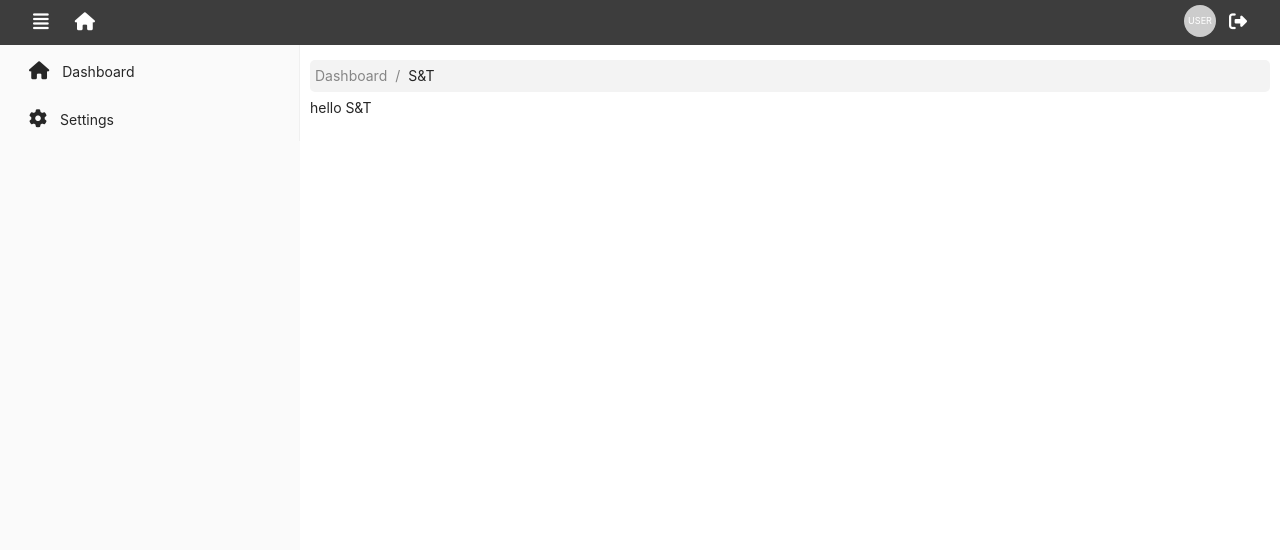
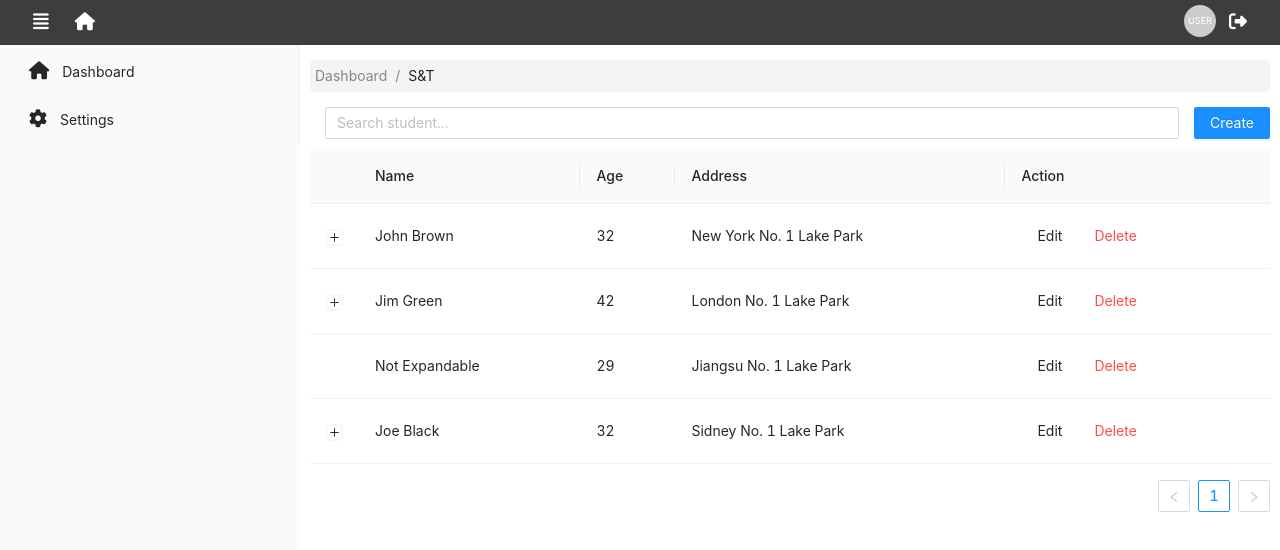
Before and after one commit to Diagru25/vu-long-quyen, a React (Create React App) app: page / in a window 1280 px wide. Shown: the top 550 px of the page. Built offline with nearby package versions, Linux system fonts and the light colour scheme.

Commit message:
(feat): table students

```diff
--- a/src/app/StudentsManagement/StudentsManagement.js
+++ b/src/app/StudentsManagement/StudentsManagement.js
@@ -2,13 +2,18 @@ import './StudentsManagement.scss';
 import React, { Fragment } from 'react';
 
 import Layouts from 'shared/layouts';
+import ListStudents from './components/ListStudents';
+import StudentActions from './components/StudentActions';
 
 const StudentsManagement = () => {
-	return (
-		<Fragment>
-			<Layouts>hello S&T</Layouts>
-		</Fragment>
-	);
+  return (
+    <Fragment>
+      <Layouts>
+        <StudentActions />
+        <ListStudents />
+      </Layouts>
+    </Fragment>
+  );
 };
 
 export default StudentsManagement;
--- /dev/null
+++ b/src/app/StudentsManagement/components/ListStudents.js
@@ -0,0 +1,72 @@
+import { Table, Button } from 'adapters/ant-design';
+import React from 'react';
+
+const columns = [
+  { title: 'Name', dataIndex: 'name', key: 'name' },
+  { title: 'Age', dataIndex: 'age', key: 'age' },
+  { title: 'Address', dataIndex: 'address', key: 'address' },
+  {
+    title: 'Action',
+    dataIndex: '',
+    key: 'x',
+    render: () => (
+      <div>
+        <Button type='text'>Edit</Button>
+        <Button danger type='text'>
+          Delete
+        </Button>
+      </div>
+    ),
+  },
+];
+
+const data = [
+  {
+    key: 1,
+    name: 'John Brown',
+    age: 32,
+    address: 'New York No. 1 Lake Park',
+    description:
+      'My name is John Brown, I am 32 years old, living in New York No. 1 Lake Park.',
+  },
+  {
+    key: 2,
+    name: 'Jim Green',
+    age: 42,
+    address: 'London No. 1 Lake Park',
+    description:
+      'My name is Jim Green, I am 42 years old, living in London No. 1 Lake Park.',
+  },
+  {
+    key: 3,
+    name: 'Not Expandable',
+    age: 29,
+    address: 'Jiangsu No. 1 Lake Park',
+    description: 'This not expandable',
+  },
+  {
+    key: 4,
+    name: 'Joe Black',
+    age: 32,
+    address: 'Sidney No. 1 Lake Park',
+    description:
+      'My name is Joe Black, I am 32 years old, living in Sidney No. 1 Lake Park.',
+  },
+];
+
+const ListStudents = () => {
+  return (
+    <Table
+      columns={columns}
+      expandable={{
+        expandedRowRender: (record) => (
+          <p style={{ margin: 0 }}>{record.description}</p>
+        ),
+        rowExpandable: (record) => record.name !== 'Not Expandable',
+      }}
+      dataSource={data}
+    ></Table>
+  );
+};
+
+export default ListStudents;
--- /dev/null
+++ b/src/app/StudentsManagement/components/StudentActions.js
@@ -0,0 +1,14 @@
+import './StudentActions.scss';
+
+import { Input, Button } from 'adapters/ant-design';
+import React from 'react';
+
+const StudentActions = () => {
+  return (
+    <div className='actions'>
+      <Input placeholder='Search student...' style={{ margin: '0  15px' }} />
+      <Button type='primary'>Create</Button>
+    </div>
+  );
+};
+export default StudentActions;
--- /dev/null
+++ b/src/app/StudentsManagement/components/StudentActions.scss
@@ -0,0 +1,4 @@
+.actions {
+  display: flex;
+  margin: 10px 0;
+}
--- a/src/packages/core/adapters/ant-design.js
+++ b/src/packages/core/adapters/ant-design.js
@@ -1 +1,11 @@
-export { Layout, Menu, Avatar, Image, Breadcrumb, Button, Tooltip } from 'antd';
+export {
+  Layout,
+  Menu,
+  Avatar,
+  Image,
+  Breadcrumb,
+  Button,
+  Tooltip,
+  Table,
+  Input,
+} from 'antd';
```
